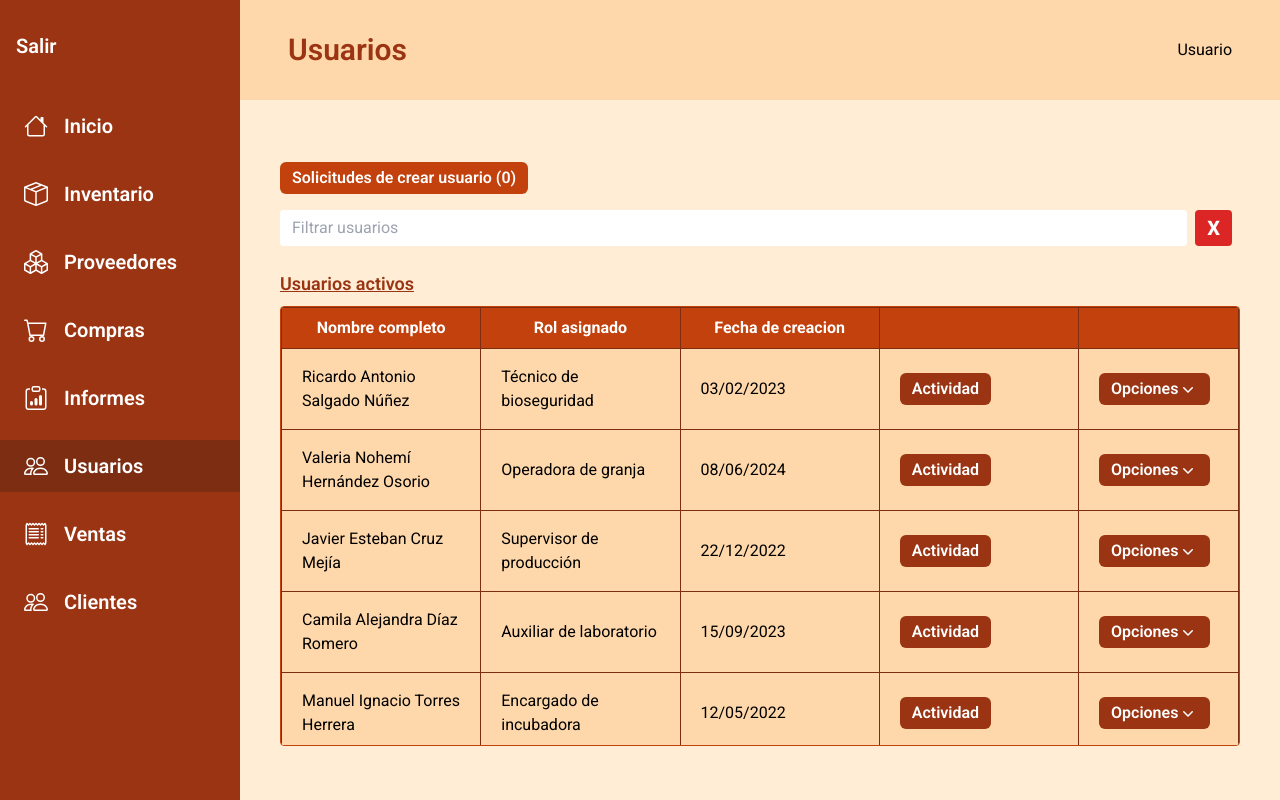
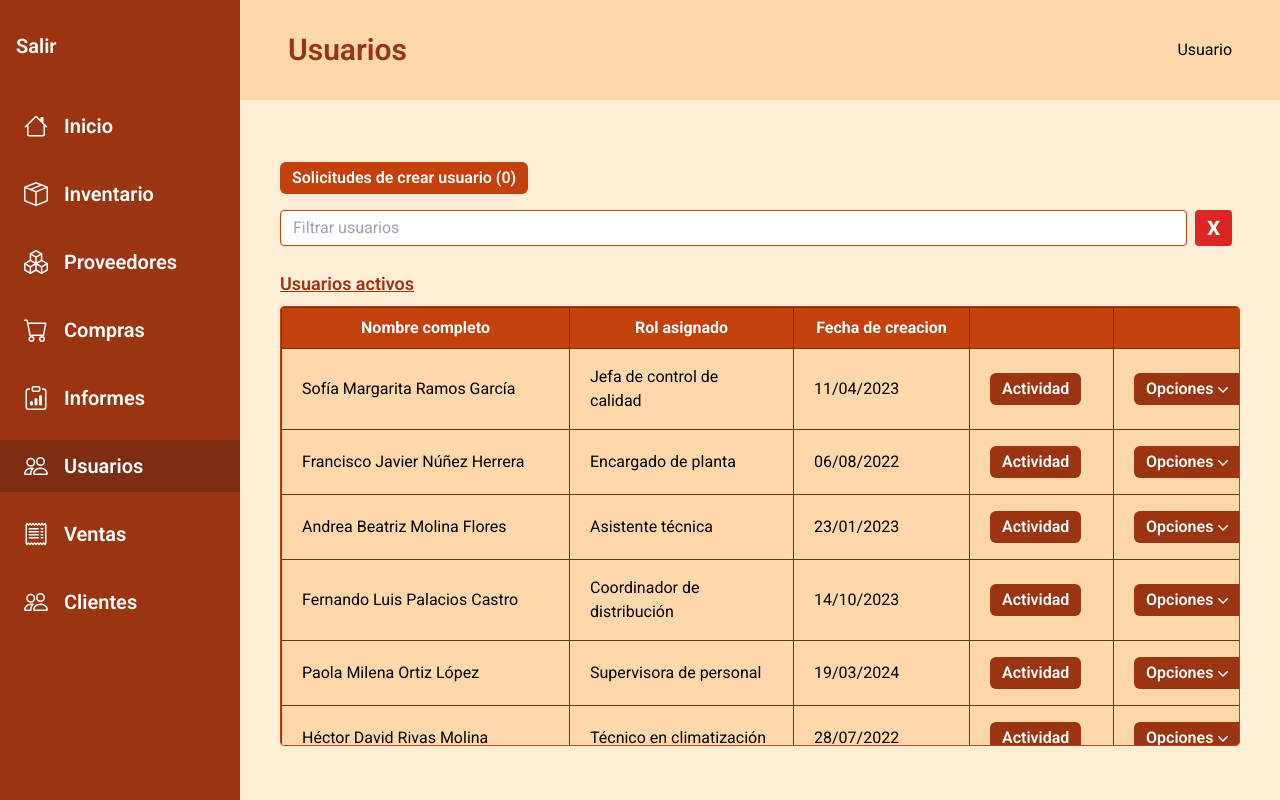
Before and after one commit to V1kt0rT2K/ProyectoIngenieria-fe, a React (Vite) app: page /usuarios in a window 1280 px wide. Built offline with nearby package versions, Linux system fonts and the light colour scheme.

Commit message:
user info page

```diff
--- a/src/App.jsx
+++ b/src/App.jsx
@@ -2,10 +2,11 @@ import { Outlet, Route, createBrowserRouter, createRoutesFromElements, RouterPro
 import IndexPage from "./pages/IndexPage";
 import HomePage from "./pages/HomePage";
 import UsersPage from "./pages/UsersPage";
-import MainLayout from "./layouts/MainLayout";
 import UsersRequestsPage from "./pages/UsersRequestsPage";
 import UserRequestPage from "./pages/UserRequestPage";
+import MainLayout from "./layouts/MainLayout";
 import "./index.css";
+import UserInfoPage from "./pages/UserInfoPage";
 
 const router = createBrowserRouter(
   createRoutesFromElements(
@@ -39,6 +40,7 @@ const router = createBrowserRouter(
           <Route index element={ <UsersRequestsPage />} />
           <Route path="solicitud" element={ <UserRequestPage />} />
         </Route>
+        <Route path="usuario" element={ <UserInfoPage /> } />
       </Route>
 
       <Route path="ventas" element={ <MainLayout title="Ventas" /> } >
--- /dev/null
+++ b/src/components/BackButton.jsx
@@ -0,0 +1,16 @@
+import { Link } from "react-router-dom";
+
+const BackButton = () => {
+    return (
+        <>
+            <Link to="../" className="flex justify-center items-center mb-4 bg-orange-700 w-max px-3 py-1 rounded text-md text-white font-semibold">
+                <svg xmlns="http://www.w3.org/2000/svg" width="16" height="16" fill="currentColor" className="bi bi-caret-left-fill" viewBox="0 0 16 16">
+                    <path d="m3.86 8.753 5.482 4.796c.646.566 1.658.106 1.658-.753V3.204a1 1 0 0 0-1.659-.753l-5.48 4.796a1 1 0 0 0 0 1.506z"/>
+                </svg>
+                <span className="ml-2">Atras</span>
+            </Link>
+        </>
+    );
+}
+
+export default BackButton;
--- a/src/components/UserOptions.jsx
+++ b/src/components/UserOptions.jsx
@@ -1,6 +1,7 @@
 import { useRef, useState, useEffect } from "react";
+import { Link } from "react-router-dom";
 
-const UserOptions = ({ name }) => {
+const UserOptions = ({ user }) => {
     const [expand, setExpand] = useState(false);
     const menuRef = useRef(null);
 
@@ -27,7 +28,21 @@ const UserOptions = ({ name }) => {
                         <>
                             <div ref={ menuRef } className="border-1 border-solid border-orange-700 absolute right-0 z-10 mt-2 w-56 origin-top-right rounded-md bg-orange-800 shadow-lg ring-1 ring-black/5 focus:outline-hidden" aria-orientation="vertical" aria-labelledby="menu-button">
                                 <div className="py-1" role="none">
-                                    <a className="block px-4 py-2 font-semibold text-md text-white bg-orange-800 hover:cursor-pointer hover:bg-orange-900">Ver detalles</a>
+                                    <Link
+                                        to="usuario"
+                                        state={{
+                                            id: user.id,
+                                            username: user.username,
+                                            fullName: user.fullName,
+                                            idNumber: user.idNumber,
+                                            role: user.role,
+                                            date: user.date,
+                                            email: user.email
+                                        }}
+                                        className="block px-4 py-2 font-semibold text-md text-white bg-orange-800 hover:cursor-pointer hover:bg-orange-900"
+                                    >
+                                        Ver detalles
+                                    </Link>
                                     <a className="block px-4 py-2 font-semibold text-md text-white bg-orange-800 hover:cursor-pointer hover:bg-orange-900">Eliminar</a>
                                 </div>
                             </div>
--- /dev/null
+++ b/src/pages/UserInfoPage.jsx
@@ -0,0 +1,123 @@
+import { useLocation } from "react-router-dom";
+import BackButton from "../components/BackButton";
+import { useRef, useState } from "react";
+
+const UserInfoPage = () => {
+    const fieldsRef = useRef(null);
+
+    const location = useLocation();
+    const [values, setValues] = useState(location.state);
+
+    const [editMode, setEditMode] = useState(false);
+
+    const handle = () => {
+        setEditMode(!editMode);
+
+        fieldsRef.current.querySelectorAll("input").forEach(input => {
+            input.disabled = editMode;
+        });
+    }
+
+    return (
+        <>
+            <div style={{ height: "80vh", width: "75vw" }} className="flex flex-col pt-8">
+                <BackButton />
+                {
+                    !editMode
+                        ? <p className="mb-2 text-lg text-orange-800 font-semibold underline">Informacion de usuario</p>
+                        : <p className="mb-2 text-lg text-orange-800 font-semibold underline">Editar la informacion del usuario</p>
+                }
+
+                <div className="bg-orange-200 rounded overflow-y-auto">
+                    <div ref={ fieldsRef } className="pb-4 px-2 pr-6 ml-2 flex flex-col justify-center mt-2">
+                        <label className="text-md text-orange-900">Nombre completo</label>
+                        <input
+                            value={ values.fullName }
+                            onChange={e => setValues({ ...values, ...{ fullName: e.target.value }})}
+                            disabled
+                            className="focus:outline-none flex-grow rounded py-1 px-3 text-md"
+                        />
+
+                        <label className="mt-2 text-md text-orange-900">Nombre de usuario</label>
+                        <input
+                            value={ values.username }
+                            onChange={e => setValues({ ...values, ...{ username: e.target.value }})}
+                            disabled
+                            className="focus:outline-none flex-grow rounded py-1 px-3 text-md"
+                        />
+
+                        <label className="mt-2 text-md text-orange-900">Numero de identidad</label>
+                        <input
+                            value={ values.idNumber }
+                            onChange={e => setValues({ ...values, ...{ idNumber: e.target.value }})}
+                            disabled
+                            className="focus:outline-none flex-grow rounded py-1 px-3 text-md"
+                        />
+
+                        <label className="mt-2 text-md text-orange-900">Rol asignado</label>
+                        <input
+                            value={ values.role }
+                            onChange={e => setValues({ ...values, ...{ role: e.target.value }})}
+                            disabled
+                            className="focus:outline-none flex-grow rounded py-1 px-3 text-md"
+                        />
+
+                        <label className="mt-2 text-md text-orange-900">Fecha de creacion de usuario</label>
+                        <input
+                            value={ values.date }
+                            onChange={e => setValues({ ...values, ...{ date: e.target.value }})}
+                            disabled
+                            className="focus:outline-none flex-grow rounded py-1 px-3 text-md"
+                            type="date"
+                        />
+
+                        <label className="mt-2 text-md text-orange-900">Email</label>
+                        <input
+                            value={ values.email }
+                            onChange={e => setValues({ ...values, ...{ email: e.target.value }})}
+                            disabled
+                            className="focus:outline-none flex-grow rounded py-1 px-3 text-md"
+                            type="email"
+                        />
+                    </div>
+                </div>
+                <div className="flex justify-center space-x-2 mt-3 mb-1">
+                    {
+                        editMode
+                            ? (
+                                <>
+                                    <button
+                                        onClick={ handle }
+                                        className="hover:cursor-pointer rounded-md text-md text-white font-semibold px-3 py-1 bg-green-700"
+                                    >
+                                        Guardar
+                                    </button>
+                                    <button
+                                        onClick={ handle }
+                                        className="hover:cursor-pointer rounded-md text-md text-white font-semibold px-3 py-1 bg-red-700"
+                                    >
+                                        Cancelar
+                                    </button>
+                                </>
+                            )
+                            : (
+                            <>
+                                <button
+                                    onClick={ handle }
+                                    className="hover:cursor-pointer rounded-md text-md text-white font-semibold px-3 py-1 bg-yellow-600"
+                                >
+                                    Editar
+                                </button>
+                                <button className="hover:cursor-pointer rounded-md text-md text-white font-semibold px-3 py-1 bg-red-700">
+                                    Eliminar
+                                </button>
+                            </>
+                        )
+                    }
+                </div>
+            </div>
+        </>
+    );
+}
+
+export default UserInfoPage;
--- a/src/pages/UserRequestPage.jsx
+++ b/src/pages/UserRequestPage.jsx
@@ -1,5 +1,5 @@
 import { Link, useLocation } from "react-router-dom";
-import DropDown from "../components/UserOptions";
+import BackButton from "../components/BackButton";
 
 const UsersRequestsPage = () => {
     const location = useLocation();
@@ -8,38 +8,33 @@ const UsersRequestsPage = () => {
     return (
         <>
             <div style={{ height: "80vh", width: "75vw" }} className="flex flex-col pt-8">
-                <Link to="../" className="flex justify-center items-center mb-4 bg-orange-700 w-max px-3 py-1 rounded text-md text-white font-semibold">
-                    <svg xmlns="http://www.w3.org/2000/svg" width="16" height="16" fill="currentColor" className="bi bi-caret-left-fill" viewBox="0 0 16 16">
-                        <path d="m3.86 8.753 5.482 4.796c.646.566 1.658.106 1.658-.753V3.204a1 1 0 0 0-1.659-.753l-5.48 4.796a1 1 0 0 0 0 1.506z"/>
-                    </svg>
-                    <span className="ml-2">Atras</span>
-                </Link>
+                <BackButton />
                 <p className="mb-2 text-lg text-orange-800 font-semibold underline">Informacion de la solicitud</p>
-                <div className="rounded overflow-y-auto border border-red-900">
-                    <div className="pb-4 px-2 pr-6 ml-2 flex flex-col mt-2 justify-center">
+                <div className="bg-orange-200 rounded overflow-y-auto">
+                    <div className="pb-4 px-2 pr-6 ml-2 flex flex-col justify-center mt-2">
                         <label className="text-md text-orange-900">Nombre completo</label>
-                        <input readOnly value={ fullName } className="focus:outline-none flex-grow rounded py-1 px-3 text-md" />
+                        <input disabled value={ fullName } className="focus:outline-none flex-grow rounded py-1 px-3 text-md" />
 
                         <label className="mt-2 text-md text-orange-900">Numero de identidad</label>
-                        <input readOnly value={ idNumber } className="focus:outline-none flex-grow rounded py-1 px-3 text-md" />
+                        <input disabled value={ idNumber } className="focus:outline-none flex-grow rounded py-1 px-3 text-md" />
 
                         <label className="mt-2 text-md text-orange-900">Rol de usuario</label>
-                        <input readOnly value={ role } className="focus:outline-none flex-grow rounded py-1 px-3 text-md" />
+                        <input disabled value={ role } className="focus:outline-none flex-grow rounded py-1 px-3 text-md" />
 
                         <label className="mt-2 text-md text-orange-900">Fecha de creacion de solicitud</label>
-                        <input readOnly value={ date } className="focus:outline-none flex-grow rounded py-1 px-3 text-md" />
+                        <input disabled value={ date } className="focus:outline-none flex-grow rounded py-1 px-3 text-md" />
 
                         <label className="mt-2 text-md text-orange-900">Email</label>
-                        <input readOnly value={ email } className="focus:outline-none flex-grow rounded py-1 px-3 text-md" />
+                        <input disabled value={ email } className="focus:outline-none flex-grow rounded py-1 px-3 text-md" />
 
                         <label className="mt-2 text-md text-orange-900">Rol de usuario</label>
-                        <input readOnly value={ role } className="focus:outline-none flex-grow rounded py-1 px-3 text-md" />
+                        <input disabled value={ role } className="focus:outline-none flex-grow rounded py-1 px-3 text-md" />
 
                         <label className="mt-2 text-md text-orange-900">Fecha de creacion de solicitud</label>
-                        <input readOnly value={ date } className="focus:outline-none flex-grow rounded py-1 px-3 text-md" />
+                        <input disabled value={ date } className="focus:outline-none flex-grow rounded py-1 px-3 text-md" />
 
                         <label className="mt-2 text-md text-orange-900">Email</label>
-                        <input readOnly value={ email } className="focus:outline-none flex-grow rounded py-1 px-3 text-md" />
+                        <input disabled value={ email } className="focus:outline-none flex-grow rounded py-1 px-3 text-md" />
                     </div>
                 </div>
                 <div className="flex justify-center space-x-2 mt-3 mb-1">
--- a/src/pages/UsersPage.jsx
+++ b/src/pages/UsersPage.jsx
@@ -5,96 +5,96 @@ import UserOptions from "../components/UserOptions";
 
 const usersList = [
     {
-        id: 11,
-        fullName: "Ricardo Antonio Salgado Núñez",
-        idNumber: "555444333222",
-        role: "Técnico de bioseguridad",
-        date: "03/02/2023",
-        email: "ricardo.salgado@empresa.com",
-        username: "rsalgado"
+        id: 21,
+        fullName: "Sofía Margarita Ramos García",
+        idNumber: "123123123123",
+        role: "Jefa de control de calidad",
+        date: "11/04/2023",
+        email: "sofia.ramos@empresa.com",
+        username: "sramos"
     },
     {
-        id: 12,
-        fullName: "Valeria Nohemí Hernández Osorio",
-        idNumber: "101010101010",
-        role: "Operadora de granja",
-        date: "08/06/2024",
-        email: "valeria.hdz@gmail.com",
-        username: "vhernandez"
+        id: 22,
+        fullName: "Francisco Javier Núñez Herrera",
+        idNumber: "456456456456",
+        role: "Encargado de planta",
+        date: "06/08/2022",
+        email: "francisco.nunez@gmail.com",
+        username: "fnunez"
     },
     {
-        id: 13,
-        fullName: "Javier Esteban Cruz Mejía",
-        idNumber: "222333444555",
-        role: "Supervisor de producción",
-        date: "22/12/2022",
-        email: "javier.cruz@hotmail.com",
-        username: "jcruz"
+        id: 23,
+        fullName: "Andrea Beatriz Molina Flores",
+        idNumber: "789789789789",
+        role: "Asistente técnica",
+        date: "23/01/2023",
+        email: "andrea.molina@correo.com",
+        username: "amolina"
     },
     {
-        id: 14,
-        fullName: "Camila Alejandra Díaz Romero",
-        idNumber: "333444555666",
-        role: "Auxiliar de laboratorio",
-        date: "15/09/2023",
-        email: "camila.diaz@laboratorio.com",
-        username: "cdiaz"
+        id: 24,
+        fullName: "Fernando Luis Palacios Castro",
+        idNumber: "147147147147",
+        role: "Coordinador de distribución",
+        date: "14/10/2023",
+        email: "fernando.palacios@empresa.com",
+        username: "fpalacios"
     },
     {
-        id: 15,
-        fullName: "Manuel Ignacio Torres Herrera",
-        idNumber: "111333555777",
-        role: "Encargado de incubadora",
-        date: "12/05/2022",
-        email: "manuel.torres@empresa.com",
-        username: "mtorres"
+        id: 25,
+        fullName: "Paola Milena Ortiz López",
+        idNumber: "258258258258",
+        role: "Supervisora de personal",
+        date: "19/03/2024",
+        email: "paola.ortiz@gmail.com",
+        username: "portiz"
     },
     {
-        id: 16,
-        fullName: "Isabel Cristina Morales Paz",
-        idNumber: "789456123789",
-        role: "Especialista en sanidad animal",
-        date: "26/07/2023",
-        email: "isabel.morales@gmail.com",
-        username: "imorales"
+        id: 26,
+        fullName: "Héctor David Rivas Molina",
+        idNumber: "369369369369",
+        role: "Técnico en climatización",
+        date: "28/07/2022",
+        email: "hector.rivas@correo.com",
+        username: "hrivas"
     },
     {
-        id: 17,
-        fullName: "Marco Tulio Aguilar Rivera",
-        idNumber: "654321987654",
-        role: "Supervisor de transporte",
-        date: "09/03/2024",
-        email: "marco.aguilar@correo.com",
-        username: "maguilar"
+        id: 27,
+        fullName: "Juliana Patricia Mejía Herrera",
+        idNumber: "741741741741",
+        role: "Auxiliar de documentación",
+        date: "02/12/2023",
+        email: "juliana.mejia@empresa.com",
+        username: "jmejia"
     },
     {
-        id: 18,
-        fullName: "Karen Julissa Pérez Lara",
-        idNumber: "852369741258",
-        role: "Encargada de recursos humanos",
-        date: "04/11/2022",
-        email: "karen.perez@empresa.com",
-        username: "kperez"
+        id: 28,
+        fullName: "Mauricio Alejandro Rosales Díaz",
+        idNumber: "852852852852",
+        role: "Responsable de seguridad industrial",
+        date: "30/05/2024",
+        email: "mauricio.rosales@gmail.com",
+        username: "mrosales"
     },
     {
-        id: 19,
-        fullName: "Oscar Armando Rivera Cálix",
-        idNumber: "951357456123",
-        role: "Técnico electromecánico",
-        date: "18/01/2023",
-        email: "oscar.rivera@gmail.com",
-        username: "orivera"
+        id: 29,
+        fullName: "Diana Carolina Peña Aguirre",
+        idNumber: "963963963963",
+        role: "Especialista en nutrición animal",
+        date: "12/02/2023",
+        email: "diana.pena@empresa.com",
+        username: "dpena"
     },
     {
-        id: 20,
-        fullName: "Daniela Paola Castillo Reyes",
-        idNumber: "741963852741",
-        role: "Asistente de gestión ambiental",
-        date: "29/06/2024",
-        email: "daniela.castillo@empresa.com",
-        username: "dcastillo"
+        id: 30,
+        fullName: "Álvaro Enrique Castillo Torres",
+        idNumber: "159159159159",
+        role: "Encargado de bodega",
+        date: "07/09/2023",
+        email: "alvaro.castillo@correo.com",
+        username: "acastillo"
     }
-];
+]
 
 const UsersPage = () => {
     const [input, setInput] = useState("");
@@ -120,12 +120,12 @@ const UsersPage = () => {
                 <div className="flex flex-col items-start">
                     <Link to="solicitudes" className="text-white rounded-md bg-orange-700 px-3 py-1 text-md font-semibold mb-4 hover:cursor-pointer">Solicitudes de crear usuario (0)</Link>
                     <div className="flex w-full">
-                        <input ref={ inputRef } onInput={() => setInput( inputRef.current.value )} className="focus:outline-none flex-grow border-1 border-solid border-orange-700 rounded py-1 px-3 text-md" type="text" placeholder="Filtrar usuarios" />
+                        <input ref={ inputRef } onInput={() => setInput( inputRef.current.value )} className="focus:outline-none flex-grow border border-orange-700 rounded py-1 px-3 text-md" type="text" placeholder="Filtrar usuarios" />
                         <button onClick={ clearInput } className="bg-red-600 mx-2 px-3 py-1 flex items-center justify-center text-xl text-white font-extrabold rounded hover:cursor-pointer">X</button>
                     </div>
                 </div>
                 <p className="mt-6 text-lg text-orange-800 font-semibold underline">Usuarios activos</p>
-                <div style={{ width: "75vw" }} className={`rounded mt-2 mb-6 flex overflow-y-scroll ${loading ? "" : "border border-solid border-orange-700" }`}>
+                <div style={{ width: "75vw" }} className={`rounded mt-2 mb-6 flex overflow-y-scroll ${loading ? "" : "border border-orange-700" }`}>
                     {
                         loading
                             ? <Spinner loading={ loading } />
@@ -134,10 +134,10 @@ const UsersPage = () => {
                                     <table className="flex-grow w-full table-fixed justify-self-center">
                                         <thead>
                                             <tr>
-                                                <th className="border border-orange-900 w-55 py-2 px-5 bg-orange-700 text-white text-md">Nombre completo</th>
-                                                <th className="border border-orange-900 w-55 px-5 bg-orange-700 text-white text-md">Rol asignado</th>
-                                                <th className="border border-orange-900 w-45 px-5 bg-orange-700 text-white text-md">Fecha de creacion</th>
-                                                <th className="border border-orange-900 w-35 px-5 bg-orange-700 text-white"></th>
+                                                <th className="border border-orange-900 w-72 py-2 px-5 bg-orange-700 text-white text-md">Nombre completo</th>
+                                                <th className="border border-orange-900 w-56 px-5 bg-orange-700 text-white text-md">Rol asignado</th>
+                                                <th className="border border-orange-900 w-44 px-5 bg-orange-700 text-white text-md">Fecha de creacion</th>
+                                                <th className="border border-orange-900 w-36 px-5 bg-orange-700 text-white"></th>
                                                 <th className="border border-orange-900 w-40 px-5 bg-orange-700 text-white"></th>
                                             </tr>
                                         </thead>
@@ -153,7 +153,9 @@ const UsersPage = () => {
                                                         <td className="border border-orange-900 bg-orange-200 py-4 px-5">
                                                             <button className="text-white rounded-md bg-orange-800 px-3 py-1 text-md hover:cursor-pointer font-semibold">Actividad</button>
                                                         </td>
-                                                        <td className="border border-orange-900 bg-orange-200 py-4 px-5"><UserOptions /></td>
+                                                        <td className="border border-orange-900 bg-orange-200 py-4 px-5">
+                                                            <UserOptions user={ user } />
+                                                        </td>
                                                     </tr>
                                                 )
                                             }
--- a/src/pages/UsersRequestsPage.jsx
+++ b/src/pages/UsersRequestsPage.jsx
@@ -1,6 +1,7 @@
 import { useEffect, useState } from "react";
 import { Link } from "react-router-dom";
 import Spinner from "../components/Spinner";
+import BackButton from "../components/BackButton";
 
 const requestsList = [
     {
@@ -91,12 +92,7 @@ const UsersRequestsPage = () => {
     return (
         <>
             <div style={{ height: "80vh", width: "75vw" }} className="flex flex-col pt-8">
-                <Link to="../" className="flex justify-center items-center mb-4 bg-orange-700 w-max px-3 py-1 rounded text-md text-white font-semibold">
-                    <svg xmlns="http://www.w3.org/2000/svg" width="16" height="16" fill="currentColor" className="bi bi-caret-left-fill" viewBox="0 0 16 16">
-                        <path d="m3.86 8.753 5.482 4.796c.646.566 1.658.106 1.658-.753V3.204a1 1 0 0 0-1.659-.753l-5.48 4.796a1 1 0 0 0 0 1.506z"/>
-                    </svg>
-                    <span className="ml-2">Atras</span>
-                </Link>
+                <BackButton />
                 <p className="mb-2 text-lg text-orange-800 font-semibold underline">Solicitudes de crear usuarios</p>
                 <div className={`rounded flex ${loading ? "" : "border border-solid border-orange-700" } overflow-y-scroll mb-6`}>
                     {
@@ -107,9 +103,9 @@ const UsersRequestsPage = () => {
                                     <table className="flex-grow table-fixed justify-self-center">
                                         <thead>
                                             <tr>
-                                                <th className="w-180 py-2 px-5 border border-orange-900 bg-orange-700 text-white text-md">Nombre completo</th>
-                                                <th className="w-100 px-5 border border-orange-900 bg-orange-700 text-white text-md">Rol</th>
-                                                <th className="w-50 px-5 border border-orange-900 bg-orange-700 text-white"></th>
+                                                <th className="w-96 py-2 px-5 border border-orange-900 bg-orange-700 text-white text-md">Nombre completo</th>
+                                                <th className="w-80 px-5 border border-orange-900 bg-orange-700 text-white text-md">Rol</th>
+                                                <th className="w-44 px-5 border border-orange-900 bg-orange-700 text-white"></th>
                                             </tr>
                                         </thead>
                                         <tbody>
```
